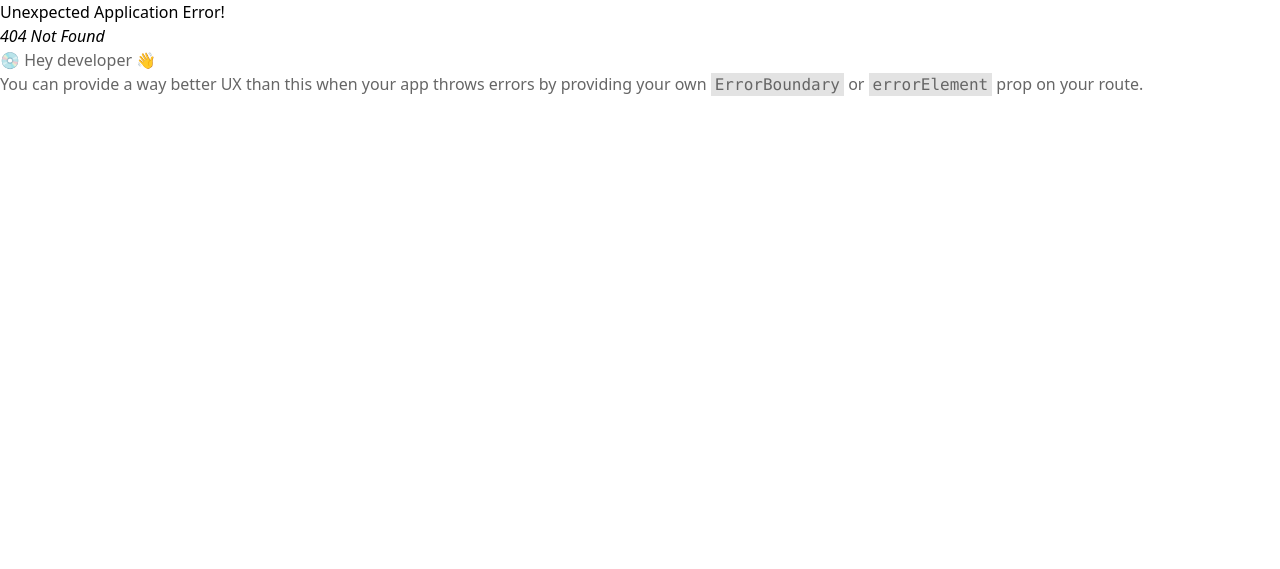
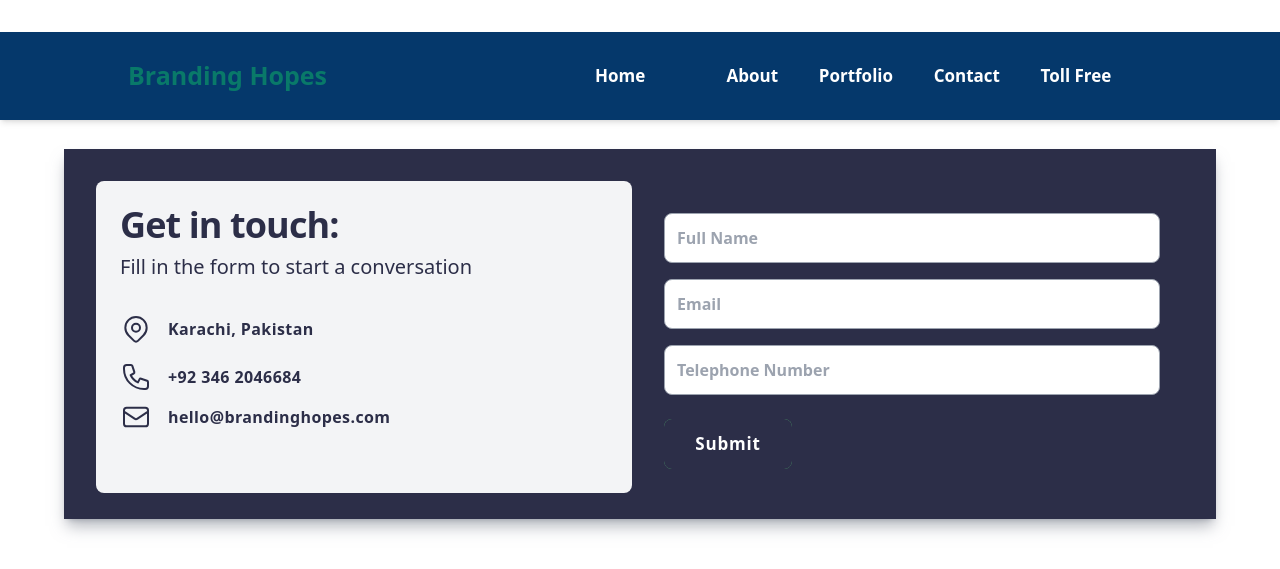
Before and after one commit to HasanCoder66/BRANDING-HOPES, a React (Vite) app in the folder Frontend/: page /contact in a window 1280 px wide. Before the commit this address had no page. Shown: the top 569 px of the page. Built offline with nearby package versions, Linux system fonts and the light colour scheme.

Commit message:
contact page done

```diff
--- /dev/null
+++ b/Frontend/src/Components/Contact/Contact.jsx
@@ -0,0 +1,158 @@
+import React from "react";
+import NavbarT from "../../../../../ALL-React-Projects/BRANDING-HOPES-OFFICIAL/FRONTEND/src/components/Navbar/NavbarT";
+import Footer from "../../../../../ALL-React-Projects/BRANDING-HOPES-OFFICIAL/FRONTEND/src/components/Footer/Footer";
+function Contact() {
+  return (
+    <>
+      {/* <NavbarT /> */}
+      <div className="text-[#59c174] font-bold text-3xl  flex justify-center mt-[2rem] mb-[1rem]">
+        Contact Us
+      </div>
+      <div className="flex items-top justify-center min-h-[500px] sm:items-center sm:pt-0 w-[100%]" >
+        <div className="max-w-6xl mx-auto sm:px-6 w-[100%] min-h-[370px] lg:px-8 bg-[#2c2e48] shadow-lg shadow-gray-500/50">
+          <div className="mt-8 overflow-hidden">
+            <div className="grid grid-cols-1 md:grid-cols-2">
+              <div className="p-6 mr-2 bg-gray-100 sm:rounded-lg">
+                <h1 className="text-3xl sm:text-4xl text-[#2c2e48] font-extrabold tracking-tight">
+                  Get in touch:
+                </h1>
+                <p className="text-normal text-lg sm:text-xl font-medium text-[#2c2e48]  mt-2">
+                  Fill in the form to start a conversation
+                </p>
+
+                <div className="flex items-center mt-8 text-[#2c2e48] ">
+                  <svg
+                    fill="none"
+                    stroke="currentColor"
+                    stroke-linecap="round"
+                    stroke-linejoin="round"
+                    stroke-width="1.5"
+                    viewBox="0 0 24 24"
+                    className="w-8 h-8 text-[#2c2e48] "
+                  >
+                    <path
+                      stroke-linecap="round"
+                      stroke-linejoin="round"
+                      stroke-width="1.5"
+                      d="M17.657 16.657L13.414 20.9a1.998 1.998 0 01-2.827 0l-4.244-4.243a8 8 0 1111.314 0z"
+
+                    />
+                    <path
+                      stroke-linecap="round"
+                      stroke-linejoin="round"
+                      stroke-width="1.5"
+                      d="M15 11a3 3 0 11-6 0 3 3 0 016 0z"
+                    />
+                  </svg>
+                  <div className="ml-4 text-md tracking-wide font-semibold w-40 text-[#2c2e48] ">
+                    {/* Acme Inc, Street, State, Postal Code */}
+                    Karachi, Pakistan
+                  </div>
+                </div>
+
+                <div className="flex items-center mt-4 text-[#2c2e48] ">
+                  <svg
+                    fill="none"
+                    stroke="currentColor"
+                    stroke-linecap="round"
+                    stroke-linejoin="round"
+                    stroke-width="1.5"
+                    viewBox="0 0 24 24"
+                    className="w-8 h-8  text-[#2c2e48] "
+                  >
+                    <path
+                      stroke-linecap="round"
+                      stroke-linejoin="round"
+                      stroke-width="1.5"
+                      d="M3 5a2 2 0 012-2h3.28a1 1 0 01.948.684l1.498 4.493a1 1 0 01-.502 1.21l-2.257 1.13a11.042 11.042 0 005.516 5.516l1.13-2.257a1 1 0 011.21-.502l4.493 1.498a1 1 0 01.684.949V19a2 2 0 01-2 2h-1C9.716 21 3 14.284 3 6V5z"
+                    />
+                  </svg>
+                  <div className="ml-4 text-md tracking-wide font-semibold w-40 text-[#2c2e48] ">
+                    +92 346 2046684
+                  </div>
+                </div>
+
+                <div className="flex items-center mt-2 text-[#2c2e48] ">
+                  <svg
+                    fill="none"
+                    stroke="currentColor"
+                    stroke-linecap="round"
+                    stroke-linejoin="round"
+                    stroke-width="1.5"
+                    viewBox="0 0 24 24"
+                    className="w-8 h-8 text-[#2c2e48] "
+                  >
+                    <path
+                      stroke-linecap="round"
+                      stroke-linejoin="round"
+                      stroke-width="1.5"
+                      d="M3 8l7.89 5.26a2 2 0 002.22 0L21 8M5 19h14a2 2 0 002-2V7a2 2 0 00-2-2H5a2 2 0 00-2 2v10a2 2 0 002 2z"
+                    />
+                  </svg>
+                  <div className="ml-4 text-md tracking-wide font-semibold w-40 text-[#2c2e48] ">
+                    hello@brandinghopes.com
+                  </div>
+                </div>
+              </div>
+
+              <form className="p-6 flex flex-col justify-center">
+                <div className="flex flex-col">
+                  <label for="name" className="hidden">
+                    Full Name
+                  </label>
+                  <input
+                    type="name"
+                    name="name"
+                    id="name"
+                    placeholder="Full Name"
+                    className="w-100 mt-2 py-3 px-3 rounded-lg bg-white border border-gray-400 text-[#2c2e48] font-semibold focus:border-[#59c174] focus:outline-none"
+                  />
+                </div>
+
+                <div className="flex flex-col mt-2">
+                  <label for="email" className="hidden">
+                    Email
+                  </label>
+                  <input
+                    type="email"
+                    name="email"
+                    id="email"
+                    placeholder="Email"
+                    className="w-100 mt-2 py-3 px-3 rounded-lg bg-white border border-gray-400 text-gray-800 font-semibold focus:border-[#59c174] focus:outline-none"
+                  />
+                </div>
+
+                <div className="flex flex-col mt-2">
+                  <label for="tel" className="hidden">
+                    Number
+                  </label>
+                  <input
+                    type="tel"
+                    name="tel"
+                    id="tel"
+                    placeholder="Telephone Number"
+                    className="w-100 mt-2 py-3 px-3 rounded-lg bg-white border border-gray-400 text-gray-800 font-semibold focus:border-[#59c174] focus:outline-none"
+                  />
+                </div>
+                <button className="cursor-pointer btn md:w-32  mt-[1.5rem]  text-white font-bold py-3 px-6 rounded-lg  hover:bg-[#59c174] transition ease-in-out duration-300">
+                  <span>Submit</span>
+                </button>
+                {/* <button
+                  type="submit"
+                  //
+                  // style={{backgroundColor:'#484848'}}
+                  className="md:w-32 bg-green-700  hover:bg-blue-dark text-white font-bold py-3 px-6 rounded-lg mt-3 hover:bg-gray-600 transition ease-in-out duration-300"
+                >
+                  Submit
+                </button> */}
+              </form>
+            </div>
+          </div>
+        </div>
+      </div>
+      {/* <Footer /> */}
+    </>
+  );
+}
+
+export default Contact;
--- /dev/null
+++ b/Frontend/src/Pages/ContactPage/ContactPage.jsx
@@ -0,0 +1,12 @@
+import React from 'react'
+import Contact from '../../Components/Contact/Contact'
+
+const ContactPage = () => {
+  return (
+    <div>
+        <Contact />
+    </div>
+  )
+}
+
+export default ContactPage
```
Also changed, not shown: Frontend/src/App.jsx (+6 -4 lines).
